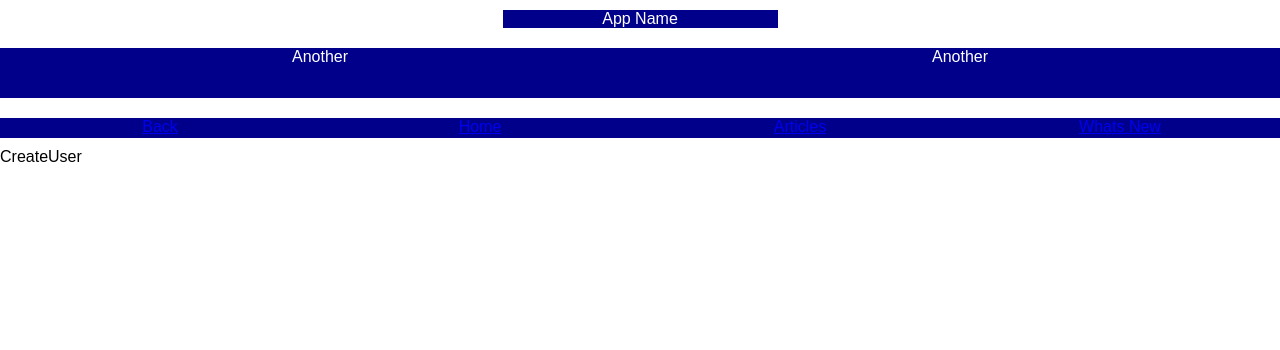
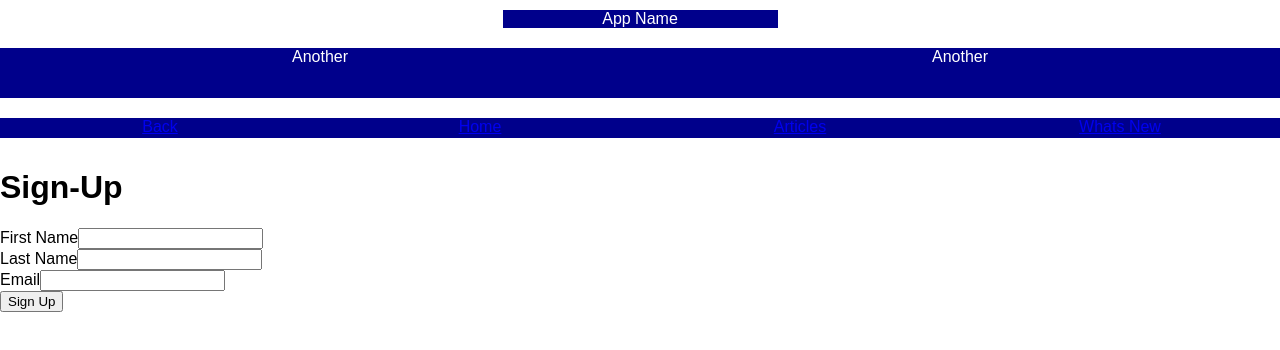
Before and after one commit to smpr/project_3, a React (Create React App) app in the folder client/: page /User/Create in a window 1280 px wide. Shown: the top 350 px of the page. Built offline with nearby package versions, Linux system fonts and the light colour scheme; no server answers.

Commit message:
create user writen but not connected yet

```diff
--- a/client/src/App.js
+++ b/client/src/App.js
@@ -5,11 +5,11 @@ import axios from 'axios'
 
 
 import HomePage from './components/Home/HomePage'
-import CreateUser from './components/Users/CreateHome'
 import Header from './components/BoilerPlate/Header'
 import Nav from './components/BoilerPlate/Nav'
 import UserInfo from './components/Users/UserInfo'
 import NewsList from './components/News/NewsList.js'
+import CreateUser from './components/Users/CreateUser'
 
 
 
--- a/client/src/components/Home/HomePage.js
+++ b/client/src/components/Home/HomePage.js
@@ -2,7 +2,6 @@ import React, { Component } from 'react'
 import axios from 'axios'
 import { Link } from 'react-router-dom'
 import styled from 'styled-components'
-
 import User from '../Users/User'
 
 const BodyWrapper = styled.div`
@@ -27,13 +26,15 @@ const HomePage = (props) => {
       firstName={user.firstName}
       lastName={user.lastName}
       email={user.email}
+      key={index}
     />
 
   })
   return (
     <BodyWrapper>
       <InfoBlock>
-        <Link key={props._id} to={`/users/${props._id}/NewsList`}>{userList}</Link>
+        <Link to={`/user/${props._id}/NewsList`}>{userList}</Link>
+        <Link to="/user/create">Create User</Link>
       </InfoBlock>
       <InfoBlock>
         Provider News
--- a/client/src/components/Users/CreateHome.js
+++ /dev/null
@@ -1,13 +0,0 @@
-import React, { Component } from 'react';
-
-class CreateUser extends Component {
-    render() {
-        return (
-            <div>
-                CreateUser
-            </div>
-        );
-    }
-}
-
-export default CreateUser;
--- /dev/null
+++ b/client/src/components/Users/CreateUser.js
@@ -0,0 +1,56 @@
+import React, { Component } from 'react'
+import axios from 'axios'
+
+class CreateUser extends Component {
+    state = {
+        user: []
+    }
+
+    handleChange = (event) => {
+        const attribute = event.target.name
+        const updateUser = { ...this.state.user }
+        updateUser[attribute] = event.target.value
+        this.setState({ user: updateUser })
+    }
+
+    handleSubmit = async (event) => {
+        event.preventDefault()
+        const res = await axios.post('/api/users', {
+            'user': this.state.user
+        })
+        console.log(res.data)
+    }
+
+    render() {
+        return (
+            <div>
+                <h1>Sign-Up</h1>
+                <form onSubmit={this.handleSubmit}>
+                    <div>
+                        <label htmlFor="firstName">First Name</label>
+                        <input
+                            onChange={this.handleChange} name="firstName"
+                            type="text" value={this.state.user.firstName}
+                        />
+                    </div>
+                    <div>
+                        <label htmlFor="lastName">Last Name</label>
+                        <input
+                            onChange={this.handleChange} name="lastName"
+                            type="text" value={this.state.user.lastName}
+                        />
+                    </div>
+                    <div>
+                        <label htmlFor="email">Email</label>
+                        <input onChange={this.handleChange}
+                            value={this.state.user.email}
+                            name="email" type="text" />
+                    </div>
+                    <button>Sign Up</button>
+                </form>
+            </div>
+        )
+    }
+}
+
+export default CreateUser
```
Also changed, not shown: client/src/components/News/CreateHome.js (added).
